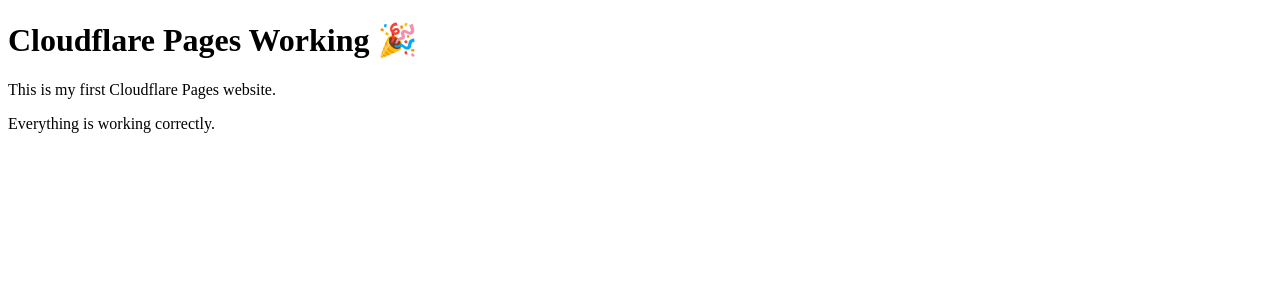
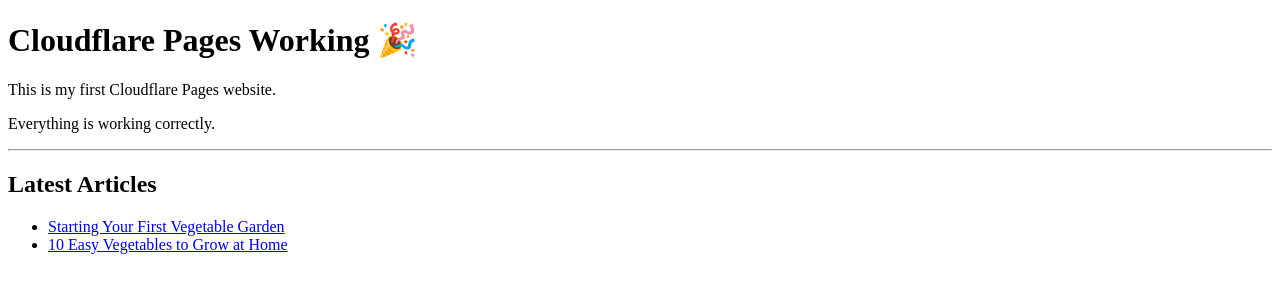
Before and after one commit to giftstribe/garden-test, a plain HTML site: page index.html in a window 1280 px wide. Drawn offline with Linux system fonts and the light colour scheme.

Commit message:
Update homepage with article links
Added a section for latest articles with links.

```diff
--- a/index.html
+++ b/index.html
@@ -14,5 +14,25 @@
 
 <p>Everything is working correctly.</p>
 
+<hr>
+
+<h2>Latest Articles</h2>
+
+<ul>
+
+<li>
+<a href="/posts/starting-your-first-vegetable-garden.html">
+Starting Your First Vegetable Garden
+</a>
+</li>
+
+<li>
+<a href="/posts/10-easy-vegetables-to-grow.html">
+10 Easy Vegetables to Grow at Home
+</a>
+</li>
+
+</ul>
+
 </body>
 </html>
```
